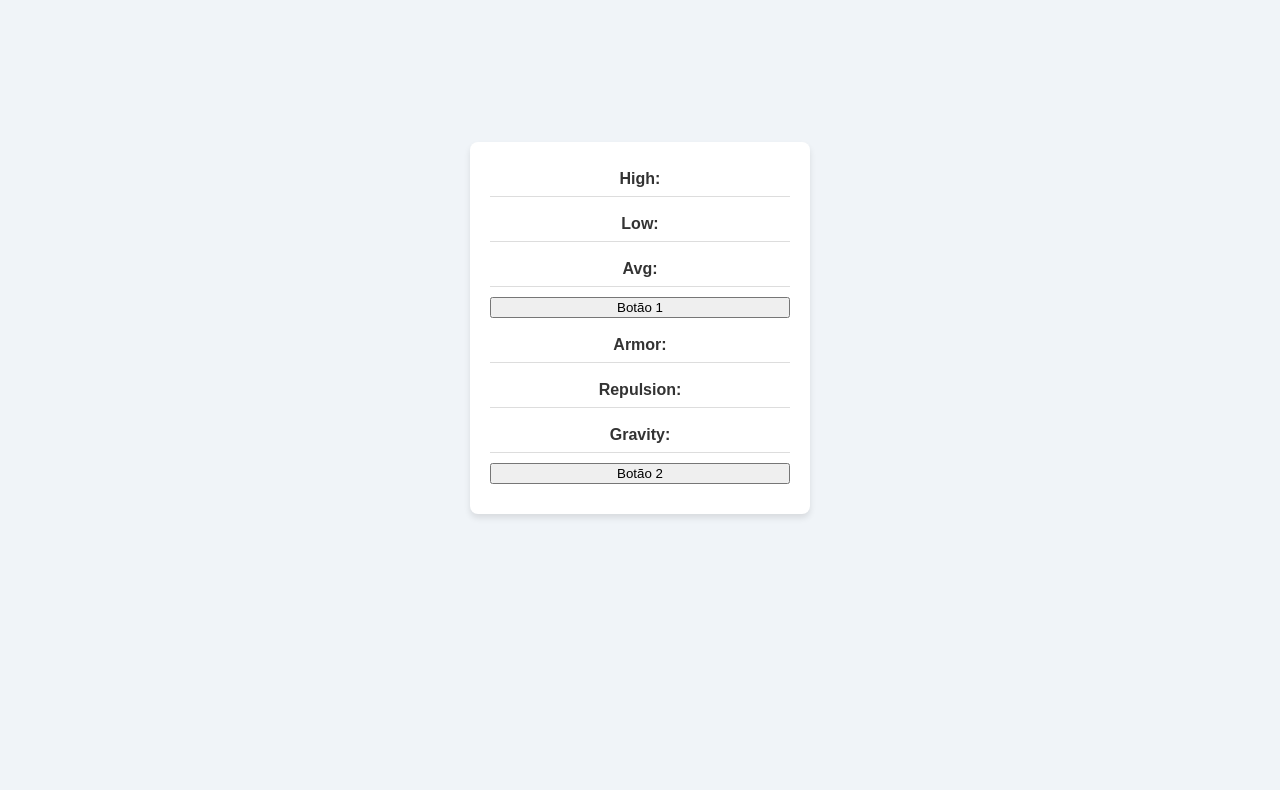
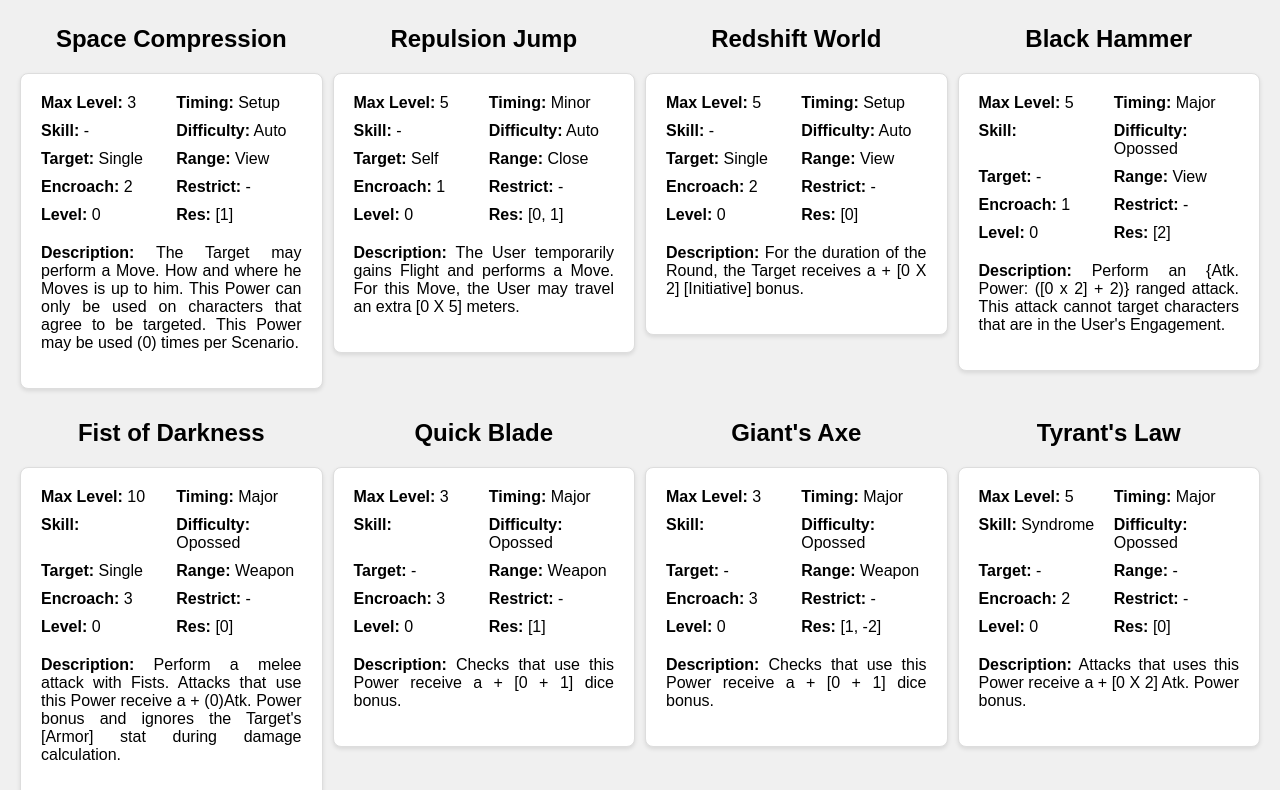
Before and after one commit to RafaWanner/Double-Cross, a plain HTML site: page index.html in a window 1280 px wide. Shown: the part 72-862 px from the top of the page. Before the commit the page ends 800 px from the top, so only its background shows below. Drawn offline with Linux system fonts and the light colour scheme.

Commit message:
Agora os poderes são exibidos

```diff
--- a/index.html
+++ b/index.html
@@ -9,18 +9,12 @@
 </head>
 
 <body>
+
         <div class="container">
-                <div class="high">High:</div>
-                <div class="low">Low:</div>
-                <div class="avg">Avg:</div>
-                <button class="botao1">Botão 1</button>
-                <div class="armor">Armor:</div>
-                <div class="repulsion">Repulsion:</div>
-                <div class="gravity">Gravity:</div>
-                <button class="botao2">Botão 2</button>
-                <!--<input type="text" id="texto">
-                <label for="texto">Escreva</label>-->
-        </div>
+                <h1>Powers</h1>
+
+                <div id="objectContainer" class="object-container"></div>
+            </div>
         <script type="module" src="index.js"></script>
 </body>
 
--- a/index.js
+++ b/index.js
@@ -1,34 +1,79 @@
 import defaults from "./defaults.js";
-import balor from "./balor.js";
+import Balor from "./balor.js";
 import char from "./char.js"
 
-const botao1 = document.querySelector('.botao1');
-const high = document.querySelector('.high');
-const low = document.querySelector('.low')
-const avg = document.querySelector('.avg');
-const person = char()[0];
+const balor = Balor.getRollback();
 
-const botao2 = document.querySelector('.botao2');
-const armor = document.querySelector('.armor');
-const repulsion = document.querySelector('.repulsion');
-const gravity = document.querySelector('.gravity');
+const objectContainer = document.getElementById('objectContainer');
 
-(botao1 === null) ? null : botao1.addEventListener('click', function() {
-    //arr = getRndArray(10)
-    //num = getDcTest(arr, 7)
-    //document.querySelector('.arr').textContent = arr
-    let test = defaults.stressTest(10000, 7, 7);
+function objectToHTML(object) {
+    const objectBox = document.createElement('div');
+    objectBox.className = 'object-box';
 
-    (high === null) ? null : high.textContent = "High: " + test[0];
-    (low === null) ? null : low.textContent = "Low: " + test[1];
-    (avg === null) ? null : avg.textContent = "Avg: " + test[2];
-});
+    // Verifica a presença de cada atributo e fornece um valor padrão se estiver ausente
+    const name = object.name ?? "-";
+    const power = object.power ?? "-";
+    const maxLvl = object.maxLvl ?? "0";
+    const timing = object.timing ?? "-";
+    const skill = object.skill ?? "-";
+    const difficulty = object.difficulty ?? "-";
+    const target = object.target ?? "-";
+    const range = object.range ?? "-";
+    const encroach = object.encroach ?? "0";
+    const restrict = object.restrict ?? "-";
+    const lvl = object.lvl ?? "0";
+    const affects = object.affects ? object.affects.join(', ') : "-";
+    let res;
+    try {
+        // Tenta executar a função res e obter o resultado
+        res = object.res ? `[${object.res().join(', ')}]` : "[0]";
+    } catch (error) {
+        // Se ocorrer um erro, define res como "-"
+        console.error("Erro ao calcular res:", error);
+        res = "-";
+    }
+    const description = object.description ? object.description() : "-";
 
-(botao2 === null) ? null : botao2.addEventListener('click', function() {
-    defaults.setPowerLvl(balor.getRepulsionField() ,person.powers.repulsionField);
-    //(armor === null) ? null : armor.textContent = "Armor: " + 8;
-    (repulsion === null) ? null : repulsion.textContent = "Repulsion: " + balor.getGravityGuard().res()[0];
-    //(gravity === null) ? null : gravity.textContent = "Gravity: " + balor.getGravityGuard().description();
-    //balor.getSpaceCompression();
-    //console.log(char());
-});
+    objectBox.innerHTML = `
+        <h2>${name}</h2>
+        <div class="object-details">
+            <div class="object-details-grid">
+                <p><strong>Max Level:</strong> ${maxLvl}</p>
+                <p><strong>Timing:</strong> ${timing}</p>
+                <p><strong>Skill:</strong> ${skill}</p>
+                <p><strong>Difficulty:</strong> ${difficulty}</p>
+                <p><strong>Target:</strong> ${target}</p>
+                <p><strong>Range:</strong> ${range}</p>
+                <p><strong>Encroach:</strong> ${encroach}</p>
+                <p><strong>Restrict:</strong> ${restrict}</p>
+                <p><strong>Level:</strong> ${lvl}</p>
+                <p><strong>Res:</strong> ${res}</p>
+            </div>
+            <p class="description"><strong>Description:</strong> ${description}</p>
+        </div>
+    `;
+
+    return objectBox;
+}
+
+function AllPowersToHTML(module) {
+    // Cria um fragmento de documento para armazenar os elementos DOM
+    const fragment = document.createDocumentFragment();
+
+    Object.entries(module).forEach(([key, func]) => {
+        if (typeof func === 'function') {
+            console.log(`Adicionando ${key}:`);
+            // Cria o elemento DOM usando a função objectToHTML
+            const element = objectToHTML(func());
+            // Adiciona o elemento ao fragmento
+            fragment.appendChild(element);
+        }
+    });
+
+    return fragment; // Retorna o fragmento de documento
+}
+
+
+//const teste = objectToHTML(balor);
+
+objectContainer.appendChild(AllPowersToHTML(Balor));
--- a/style.css
+++ b/style.css
@@ -1,57 +1,50 @@
 body {
     font-family: Arial, sans-serif;
-    background-color: #f0f4f8; /* Cor de fundo suave */
-    color: #333; /* Cor do texto */
     margin: 0;
     padding: 0;
-    display: flex;
-    justify-content: center;
-    align-items: center;
-    height: 100vh; /* Centraliza verticalmente */
+    background-color: #f0f0f0;
+}
+
+h1, h2 {
+    text-align: center; /* Centraliza o texto dos títulos */
+    margin: 20px 0; /* Espaçamento acima e abaixo dos títulos */
 }
 
 .container {
-    background-color: #fff; /* Cor de fundo branca para o contêiner */
-    border-radius: 8px; /* Bordas arredondadas */
-    box-shadow: 0 4px 6px rgba(0, 0, 0, 0.1); /* Sombra suave */
-    padding: 20px;
-    width: 300px; /* Largura fixa */
-    text-align: center;
+    max-width: 1400px; /* Define uma largura máxima para o contêiner principal */
+    margin: 0 auto; /* Centraliza o contêiner horizontalmente */
+    padding: 0 20px; /* Adiciona um pouco de padding lateral */
 }
 
-.container > div {
-    margin-bottom: 10px; /* Espaçamento entre elementos */
-    padding: 8px 0;
-    font-size: 16px; /* Tamanho da fonte */
-    border-bottom: 1px solid #ddd; /* Linha inferior */
+.object-container {
+    display: grid; /* Usa o Grid Layout para organizar os itens */
+    grid-template-columns: repeat(auto-fill, minmax(250px, 1fr)); /* Ajusta o número de colunas baseado no tamanho do item e do contêiner */
+    gap: 10px; /* Espaço entre os itens */
+    margin-bottom: 20px; /* Espaçamento inferior para separar do texto da descrição */
 }
 
-.container > div:last-child {
-    border-bottom: none; /* Remove a linha inferior do último elemento */
+.object-details {
+    background-color: #ffffff;
+    border: 1px solid #ddd;
+    border-radius: 8px;
+    box-shadow: 0 2px 4px rgba(0, 0, 0, 0.1);
+    padding: 20px;
+    box-sizing: border-box; /* Inclui o padding e a borda na largura total da caixa */
+    width: 100%; /* Faz com que a largura da caixa seja igual à largura da coluna */
+    min-height: 250px; /* Define uma altura mínima para as caixas */
 }
 
-.button {
-    background-color: #3498db; /* Azul suave */
-    color: white;
-    border: none;
-    padding: 10px 20px;
-    margin-top: 10px;
-    cursor: pointer;
-    border-radius: 5px;
-    transition: background-color 0.3s;
-    font-size: 14px; /* Tamanho da fonte dos botões */
+.object-details-grid {
+    display: grid; /* Usa o Grid Layout para organizar os itens */
+    grid-template-columns: repeat(auto-fill, minmax(90px, 1fr)); /* Ajusta o número de colunas baseado no tamanho do item e do contêiner */
+    gap: 10px; /* Espaço entre os itens */
+    margin-bottom: 20px; /* Espaçamento inferior para separar do texto da descrição */
 }
 
-.button:hover {
-    background-color: #2980b9; /* Cor mais escura ao passar o mouse */
+.object-details-grid p {
+    margin: 0; /* Remove margens adicionais dos parágrafos */
 }
 
-.botao1, .botao2 {
-    margin-bottom: 10px; /* Espaçamento abaixo dos botões */
-    display: block;
-    width: 100%; /* Faz com que o botão ocupe toda a largura */
+.description {
+    text-align: justify; /* Justifica o texto da descrição */
 }
-
-.high, .low, .avg, .armor, .repulsion, .gravity {
-    font-weight: bold; /* Deixa o texto em negrito */
-}
```
